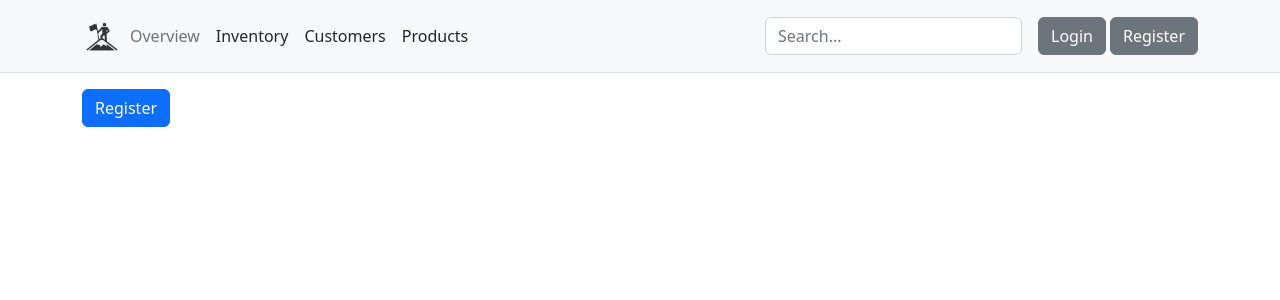
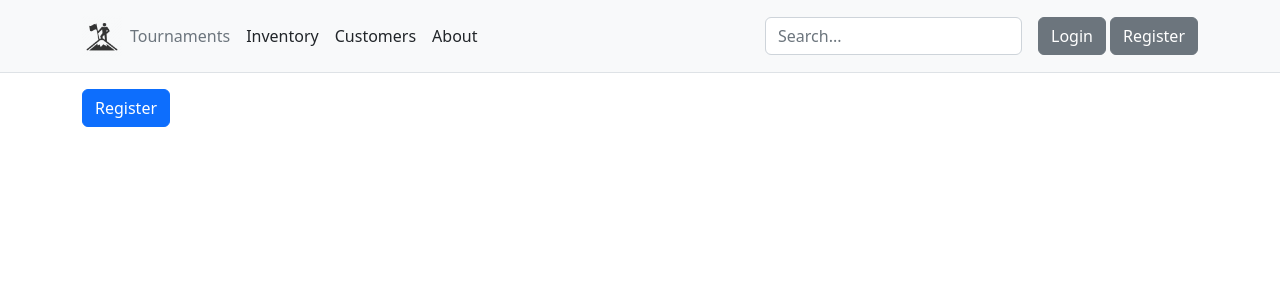
Before and after one commit to MrDrDAVID/tourney2theTop, a Django app: template tourneysite-project/register/templates/register/register.html in a window 1280 px wide. Shown: the top 300 px of the page. Run offline with Django 3.2, Linux system fonts and the light colour scheme; the template is opened without the code that fills it, so the values that code supplies are empty.

Commit message:
Update base.html

```diff
--- a/tourneysite-project/tournament/templates/tournament/base.html
+++ b/tourneysite-project/tournament/templates/tournament/base.html
@@ -23,10 +23,10 @@ integrity="sha384-pprn3073KE6tl6bjs2QrFaJGz5/SUsLqktiwsUTF55Jfv3qYSDhgCecCxMW52n
         </a>
 
         <ul class="nav col-12 col-lg-auto me-lg-auto mb-2 justify-content-center mb-md-0">
-          <li><a href="#" class="nav-link px-2 link-secondary">Overview</a></li>
+          <li><a href="#" class="nav-link px-2 link-secondary">Tournaments</a></li>
           <li><a href="#" class="nav-link px-2 link-dark">Inventory</a></li>
           <li><a href="#" class="nav-link px-2 link-dark">Customers</a></li>
-          <li><a href="#" class="nav-link px-2 link-dark">Products</a></li>
+          <li><a href="#" class="nav-link px-2 link-dark">About</a></li>
         </ul>
 
         <form class="col-12 col-lg-auto mb-3 mb-lg-0 me-lg-3" role="search">
```
